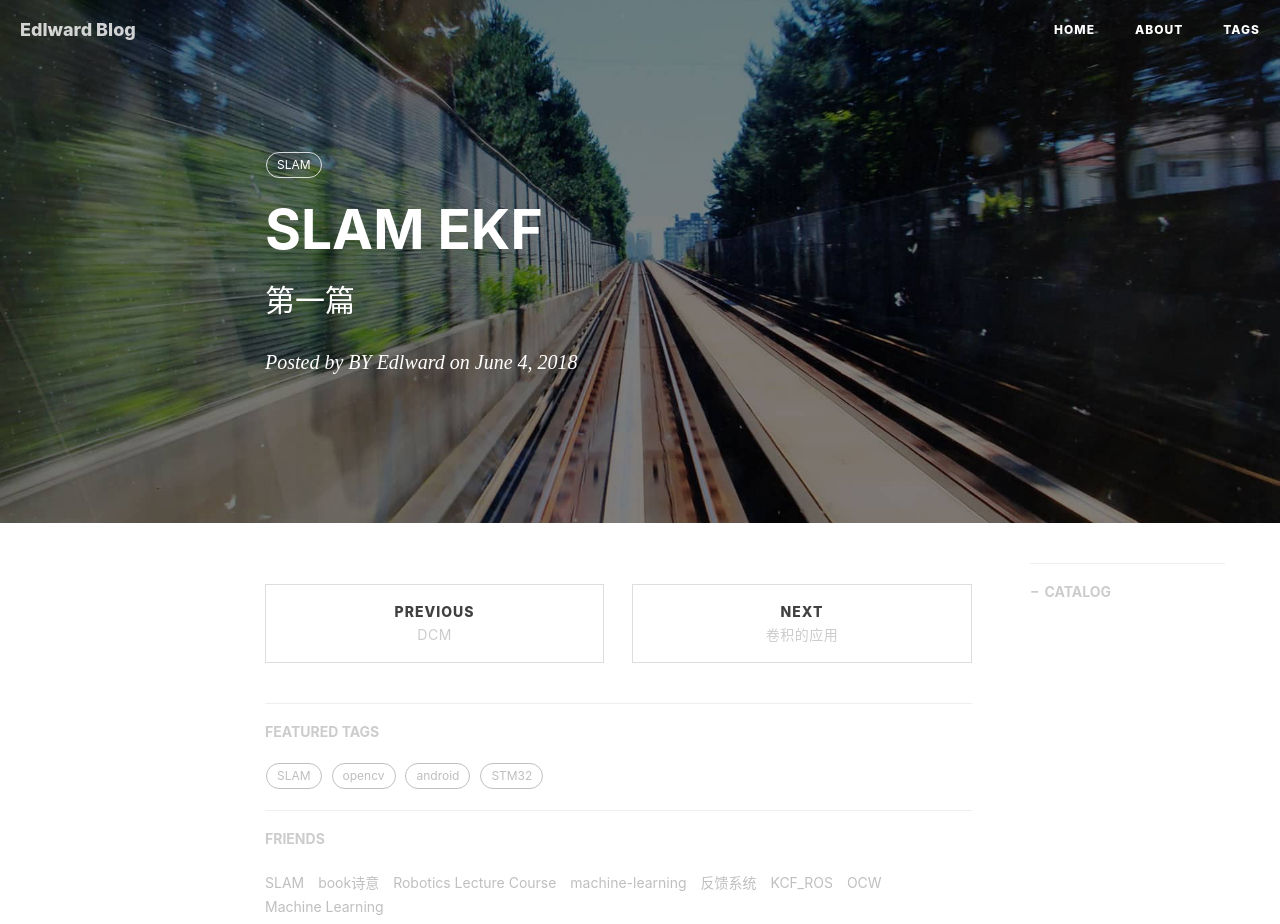
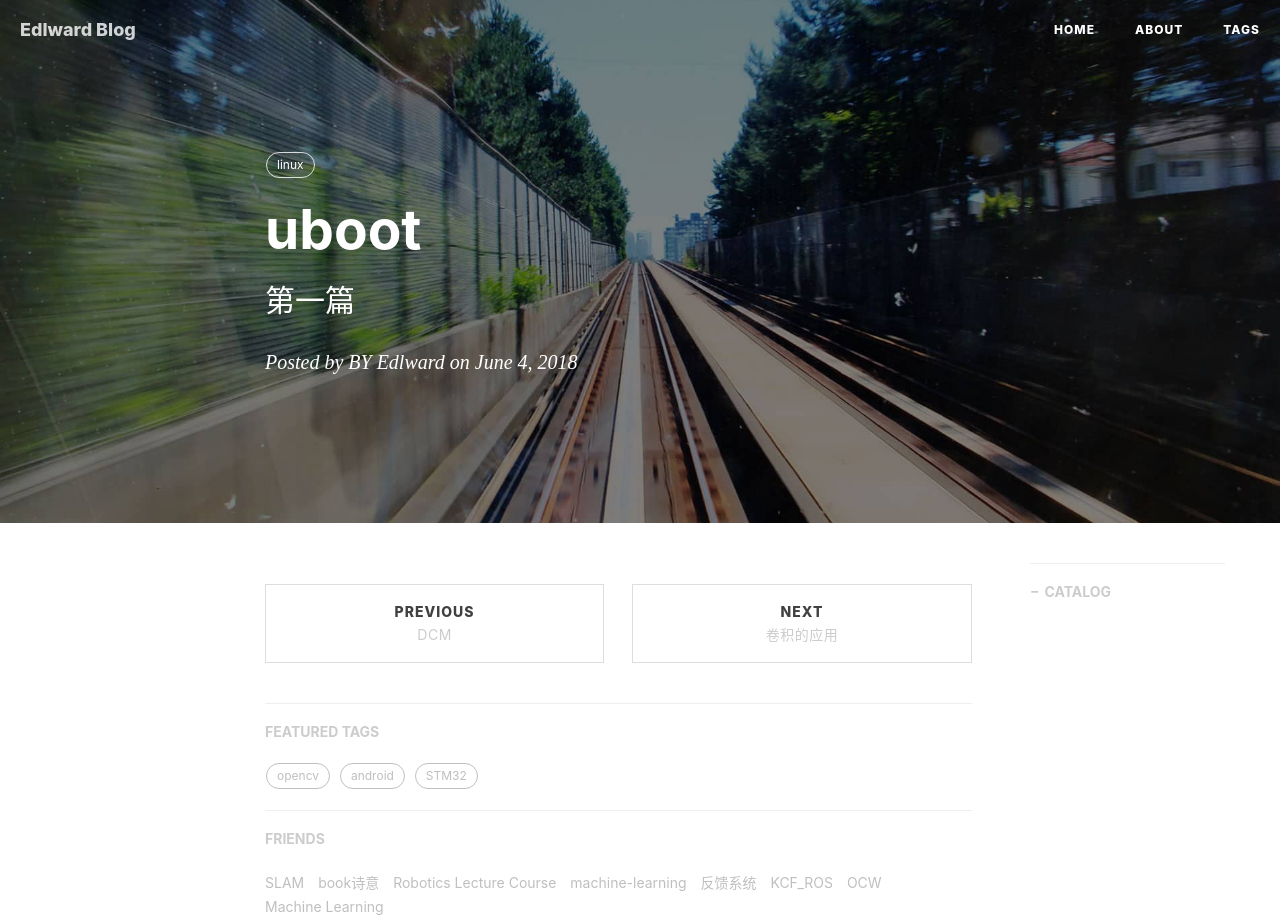
Before and after one commit to gary-robotics/dlward, a Jekyll site: the page built from _posts/2019-01-24-uboot-2019.markdown, in a window 1280 px wide, cut to the strip 0-924 px from the top of the page. Built offline with Jekyll 4.4.1, drawn with Linux system fonts in a browser that asks for light colours; nearby versions of some CDN libraries; comment, search, counter and statistics services are not loaded.

Commit message:
Update 2019-01-24-uboot-2019.markdown

```diff
--- a/_posts/2019-01-24-uboot-2019.markdown
+++ b/_posts/2019-01-24-uboot-2019.markdown
@@ -1,11 +1,11 @@
 ---
 layout:     post                    # 使用的布局（不需要改）
-title:      SLAM EKF                # 标题
+title:      uboot                # 标题
 subtitle:    第一篇                  #副标题
 date:       2018-06-04              # 时间
 author:     BY Edlward              # 作者
 header-img: img/post-bg-2015.jpg    #这篇文章标题背景图片
 catalog: true                       # 是否归档
 tags:                               #标签
-    - SLAM
+    - linux
 ---
```
